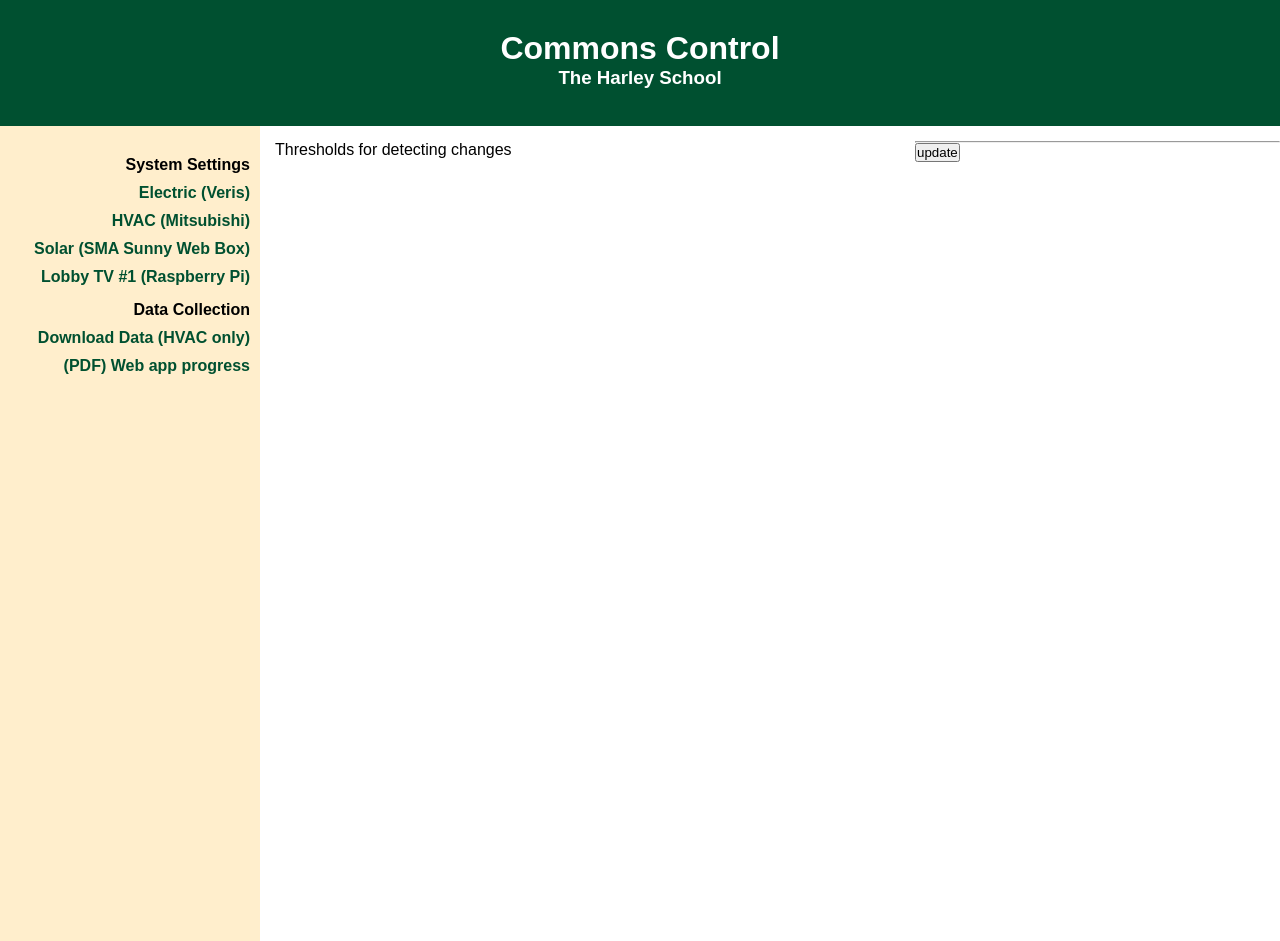
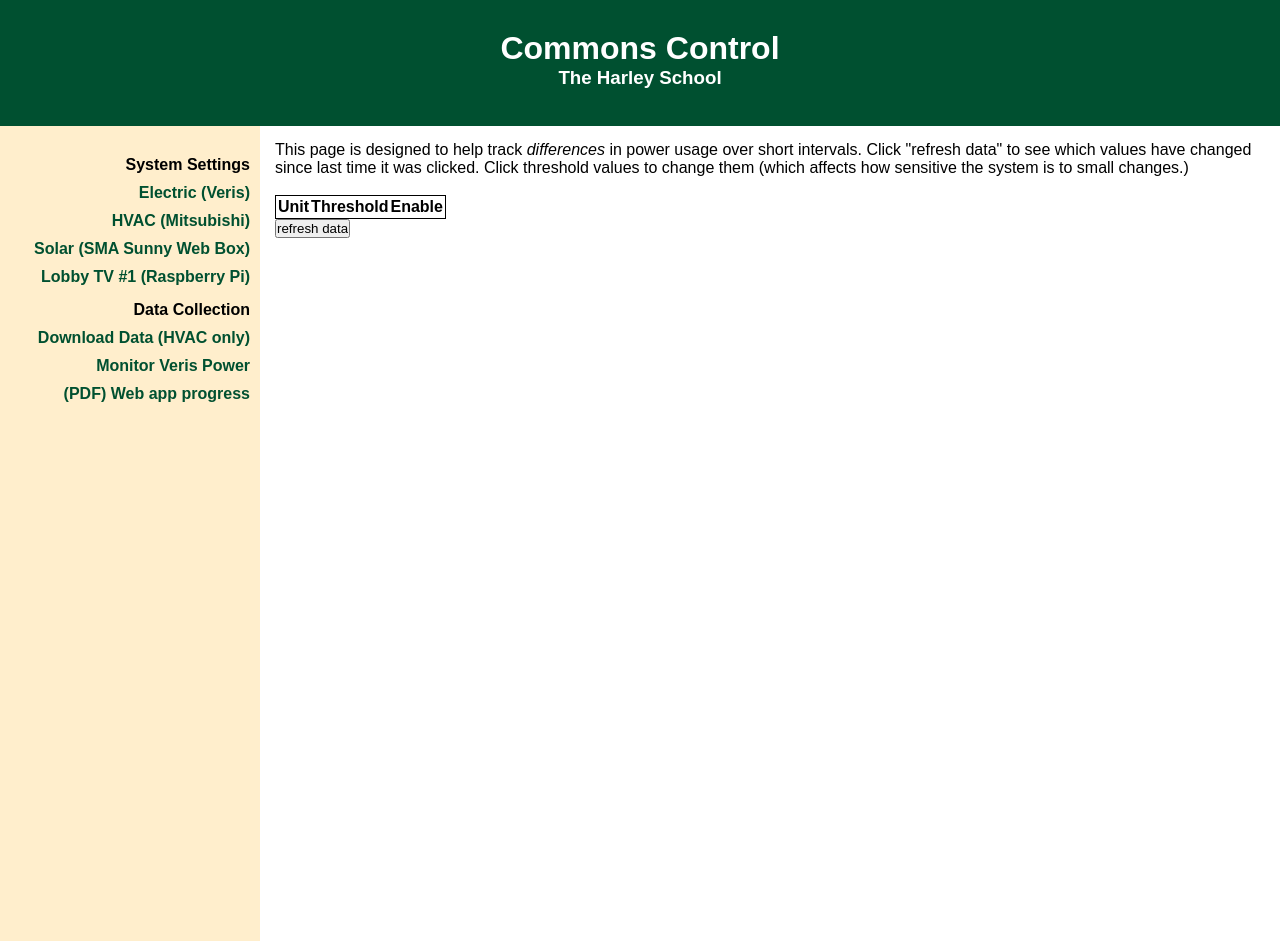
Before and after one commit to HarleySchool/commonssite, a Django app: template webapp/live_updates/templates/live_updates/monitor_wrapper.html in a window 1280 px wide. Run offline with Django 3.2, Linux system fonts and the light colour scheme; the template is opened without the code that fills it, so the values that code supplies are empty; parts of the project's set-up code (start-up, migrations or seed data) failed here and were passed over.

Commit message:
fixed verismonitor/ settings

```diff
--- a/webapp/live_updates/templates/live_updates/monitor_wrapper.html
+++ b/webapp/live_updates/templates/live_updates/monitor_wrapper.html
@@ -5,12 +5,36 @@
 {% block scripts %}
 <script>
 	$(document).ready(function(){
+		onPageReload();
+	});
+
+	function onPageReload(){
 		$(".threshold-value").click(function(event){
 			var val = $(this).text();
-			var unit = $(this).siblings("td").eq(0).text();
-			$(this).html('<input type="text" name="'+unit+'" value="'+val+'"/>');
+			var unit = $(this).data("unit");
+			$(this).hide()
+			$(this).parent().html('<input type="text" class="newthreshold-input" data-unit="'+unit+'" value="'+val+'"/>');
 		});
-	});
+
+		$("#refreshbutton").click(function(event){
+			var sent_data = {};
+			// get threshold data
+			$(".threshold-values").find("tbody").find("tr").each(function(idx, elem){
+				var cells = $(elem).children();
+				var unit = cells.eq(0).text();
+				sent_data[unit] = cells.eq(1).find("input").val() || cells.eq(1).text();
+				sent_data[unit+"-en"] = cells.eq(2).children().is(":checked");
+			});
+
+			$.ajax("/verismonitor/update?",{
+				success: function(data){
+					$("#content").html(data);
+					onPageReload();
+				},
+				data: sent_data
+			});
+		});
+	}
 </script>
 {% endblock scripts %}
 
@@ -44,17 +68,16 @@
 		margin-top:12px;
 	}
 
-	.update-table{
+	.update-table, .threshold-values{
 		border:1px solid;
-	}
-
-	.partition{
-		width:50%;
-		float:left;
 	}
 
 	.threshold-value{
 		cursor:pointer;
+		width:5em;
+	}
+
+	.newthreshold-input{
 		width:5em;
 	}
 
--- a/webapp/live_updates/templates/live_updates/veris_tables.html
+++ b/webapp/live_updates/templates/live_updates/veris_tables.html
@@ -1,23 +1,27 @@
+<p>This page is designed to help track <em>differences</em> in power usage over short intervals. Click "refresh data" to see which values have changed since last time it was clicked. Click threshold values to change them (which affects how sensitive the system is to small changes.)</p>
+<br />
 <div id="settings">
-	<div class="partition">
-		<p>Thresholds for detecting changes</p>
-		<table>
-			{% for unit, val in settings.0.items %}
+	<table class="threshold-values">
+		<thead>
+			<tr>
+				<th>Unit</th>
+				<th>Threshold</th>
+				<th>Enable</th>
+			</tr>
+		</thead>
+		<tbody>
+			{% for unit, set in settings.items %}
 			<tr class="{% cycle "dark" "light"%}">
 				<td>{{ unit }}</td>
-				<td class="threshold-value">{{ val }}</td>
+				<td><div class="threshold-value" data-unit="{{ unit }}">{{ set.0 }}</div></td>
+				<td><input type="checkbox" class="unit-check" data-unit="{{ unit }}" {{ set.1|yesno:"checked," }}/></td>
 			</tr>
 			{% endfor %}
+		</tbody>
 	</table>
 </div>
-	<div class="partition">
-		{% for unit, unignored in settings.1.keys %}
-			<p>{{ unit }}<input type="checkbox" name="{{ unit }}" checked="{{ unignored }}"/></p>
-		{% endfor %}
-	</div>
-</div>
-<hr />
-<p><input type="button" value="update" onclick="javascript:location.reload()"/></p>
+<div id="tables-wrapper">
+	<p><input type="button" value="refresh data" id="refreshbutton"/></p>
 	{% for device, updates in monitor.items %}
 		<h3 class="tabletitle">{{ device }}</h3>
 		<table class="update-table">
@@ -39,3 +43,4 @@
 			</tbody>
 		</table>
 	{% endfor %}
+</div>
--- a/webapp/live_updates/urls.py
+++ b/webapp/live_updates/urls.py
@@ -4,6 +4,5 @@ from live_updates import views
 
 urlpatterns = patterns('',
 	url(r'^$', views.initial, name='veris-tables-init'),
-	url(r'^config/', views.config, name='config'),
-	url(r'^update/', views.update, name='update')
+	url(r'^update/', views.refresh, name='update')
 )
--- a/webapp/static/templates/base.html
+++ b/webapp/static/templates/base.html
@@ -27,6 +27,7 @@
 			<p class="navlabel">Data Collection</p>
 			<ul>
 				<li><a href="/data/">Download Data (HVAC only)</a></li>
+				<li><a href="/verismonitor/">Monitor Veris Power</a></li>
 				<li><a href="{% static "pdf/progress.pdf"%}">(PDF) Web app progress</a></li>
 			</ul>
 			{% endblock sidebar %}
--- a/webapp/webapp/urls.py
+++ b/webapp/webapp/urls.py
@@ -11,5 +11,5 @@ urlpatterns = patterns('',
     url(r'^$', IndexView.as_view()),
     url(r'^admin/', include(admin.site.urls)),
     url(r'^data/', include('data.urls')),
-    url(r'^verisupdate/', include('live_updates.urls'))
+    url(r'^verismonitor/', include('live_updates.urls'))
 )
```
Also changed, not shown: miscellaneous/veris_monitor.py (+18 -20 lines), webapp/live_updates/views.py (+15 -19 lines). Lines whose indentation alone changed are shown as unchanged.
